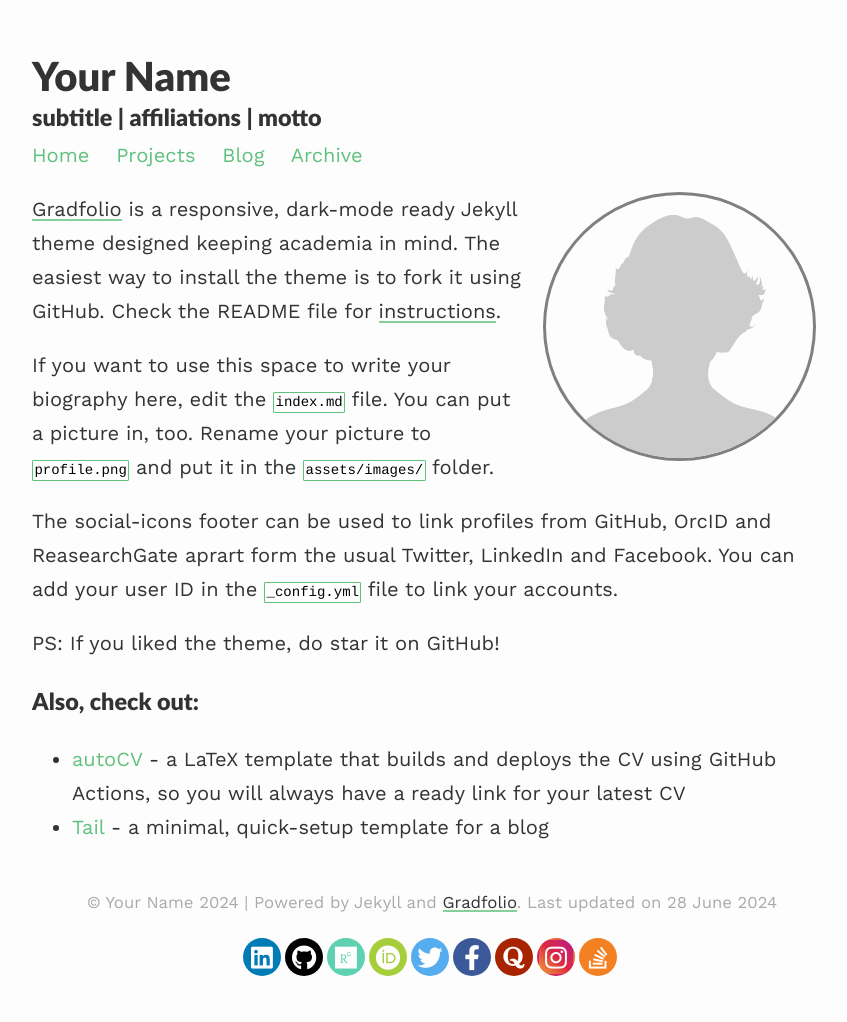
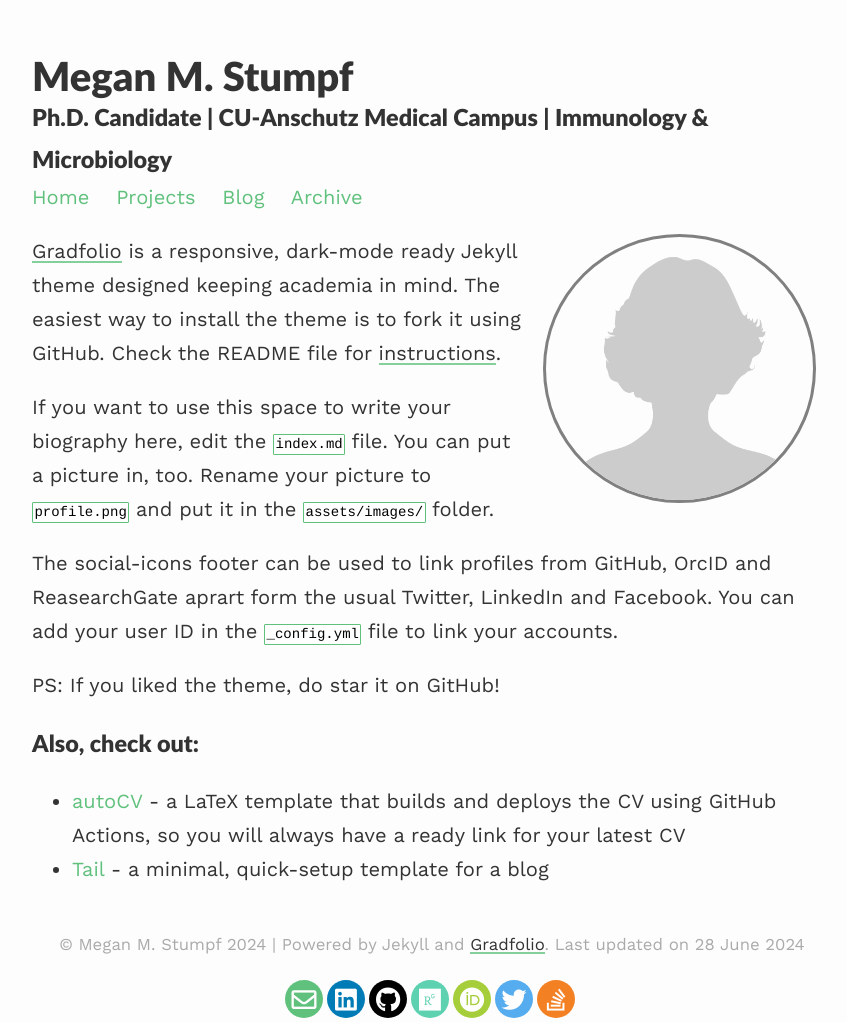
Before and after one commit to meganstumpf/meganstumpf.github.io, a Jekyll site: the page built from index.md, in a window 1280 px wide. Shown: the whole page, without its empty margins (208-1055 px from the left). Built offline with Jekyll 4.4.1, drawn with Linux system fonts in a browser that asks for light colours; nearby versions of some CDN libraries; before the commit the page ends 980 px from its top, so only the background shows below that.

Commit message:
Update _config.yml

```diff
--- a/_config.yml
+++ b/_config.yml
@@ -1,11 +1,11 @@
 ### your site title here
 
-title: Your Name
-description: subtitle | affiliations | motto
+title: Megan M. Stumpf
+description: Ph.D. Candidate | CU-Anschutz Medical Campus | Immunology & Microbiology
 
 baseurl: /gradfolio #name of GitHub repository
-url: "" #custom url to be used instead of GitHub repository
-email: #
+url: "https://meganstumpf.github.io" #custom url to be used instead of GitHub repository
+email: megan.stumpf@cuanschutz.edu
 
 # Pagination
 paginate: 4
@@ -19,9 +19,7 @@ stackoverflow: "#"
 github: "#"
 researchgate: "#"
 orcid: "#"
-quora: "#"
-instagram: "#"
-facebook: "#"
+
 
 
 # Markdown
```
